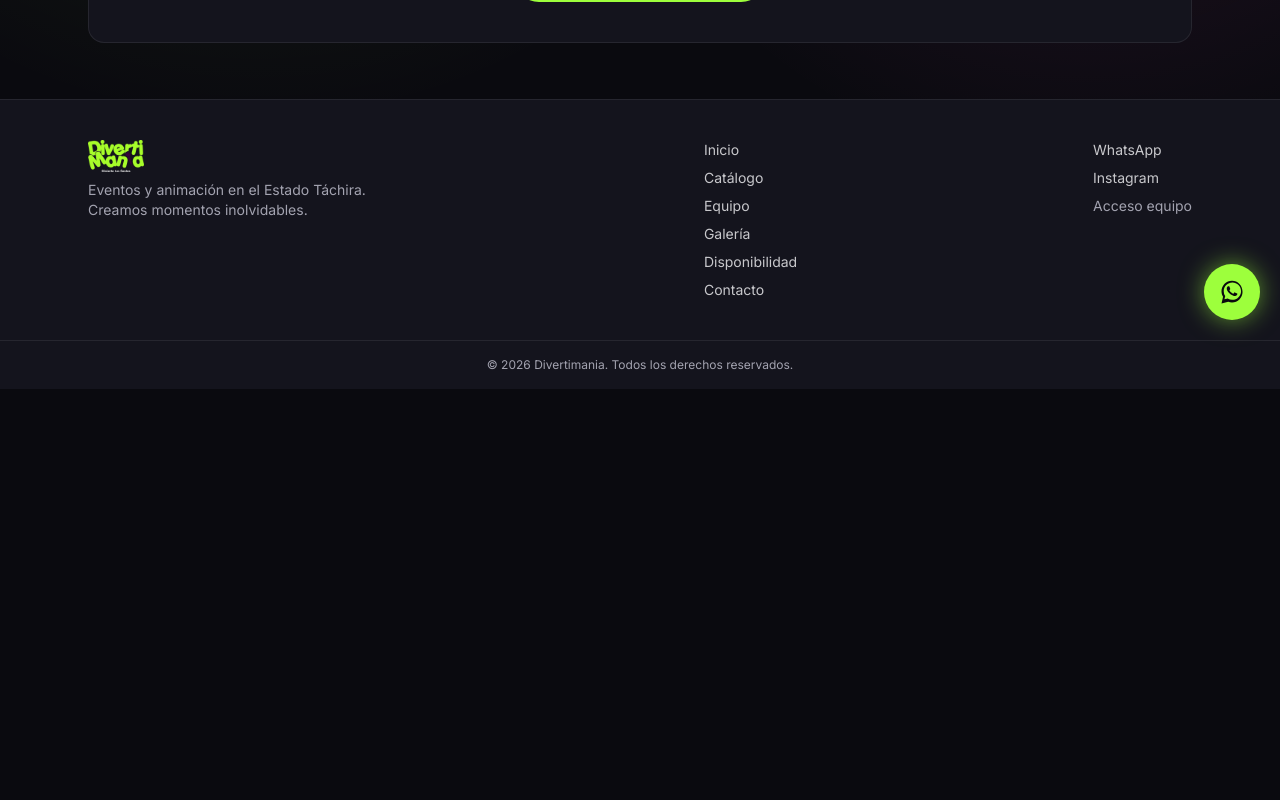
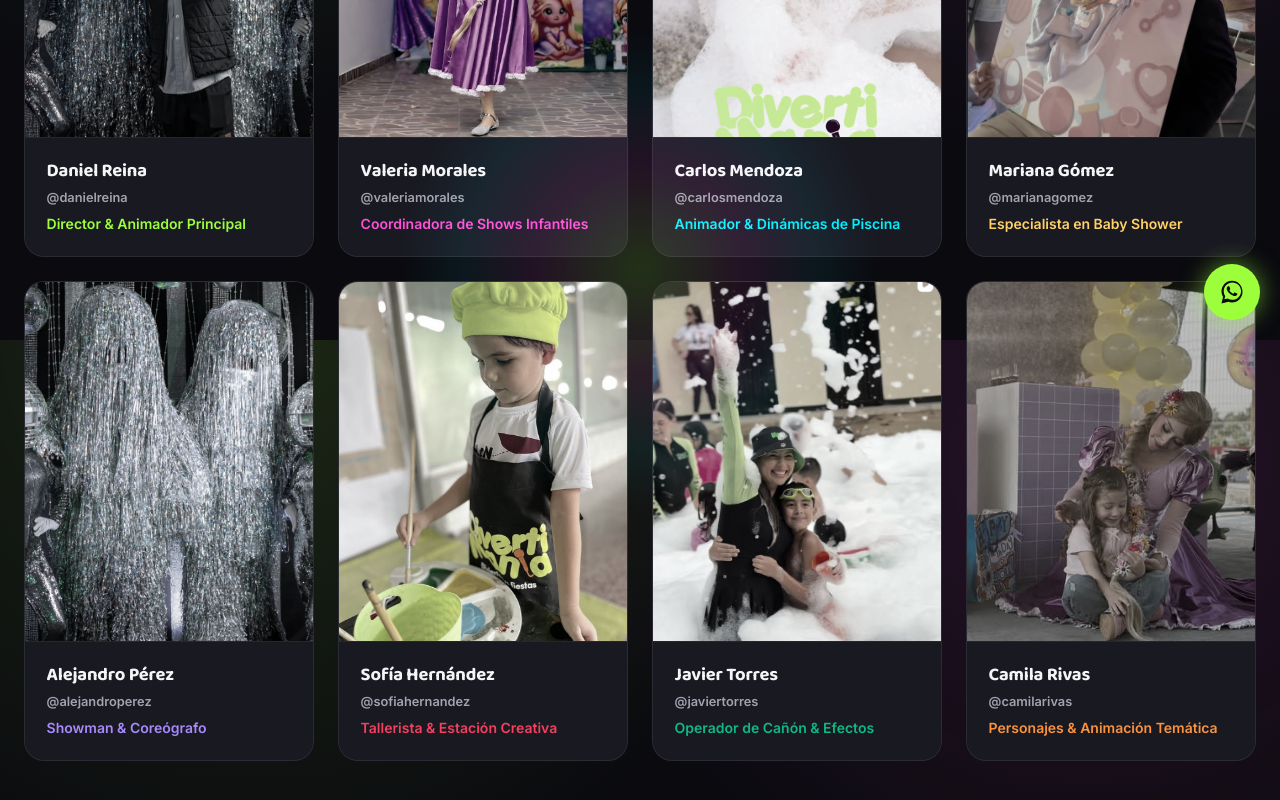
Before and after one commit to danielrein4-beep/divertimaniaweb, a Next.js app: page /equipo in a window 1280 px wide. Shown: the part 460-1260 px from the top of the page. Before the commit the page ends 849 px from the top, so only its background shows below. Built offline with nearby package versions, Linux system fonts and the light colour scheme; no server answers; the database is empty.

Commit message:
feat(equipo): integrar componente oficial ChromaGrid de React Bits con 8 tarjetas del equipo

```diff
--- a/app/(public)/equipo/page.tsx
+++ b/app/(public)/equipo/page.tsx
@@ -1,6 +1,17 @@
 import { prisma } from "@/lib/db";
 import { WHATSAPP_LINK } from "@/lib/site";
 import ChromaGrid from "@/components/site/ChromaGrid";
+
+const ACCENT_PALETTE = [
+  { border: "#9dff3c", gradient: "linear-gradient(145deg, #9dff3c, #0a0a0f)" },
+  { border: "#ff4fd8", gradient: "linear-gradient(210deg, #ff4fd8, #0a0a0f)" },
+  { border: "#00f0ff", gradient: "linear-gradient(165deg, #00f0ff, #0a0a0f)" },
+  { border: "#ffd166", gradient: "linear-gradient(195deg, #ffd166, #0a0a0f)" },
+  { border: "#a78bfa", gradient: "linear-gradient(225deg, #a78bfa, #0a0a0f)" },
+  { border: "#f43f5e", gradient: "linear-gradient(135deg, #f43f5e, #0a0a0f)" },
+  { border: "#10b981", gradient: "linear-gradient(145deg, #10b981, #0a0a0f)" },
+  { border: "#fb923c", gradient: "linear-gradient(210deg, #fb923c, #0a0a0f)" },
+];
 
 export default async function EquipoPage() {
   const recreadores = await prisma.recreador.findMany({
@@ -8,8 +19,22 @@ export default async function EquipoPage() {
     orderBy: { orden: "asc" },
   });
 
+  const items = recreadores.map((r, i) => {
+    const pal = ACCENT_PALETTE[i % ACCENT_PALETTE.length];
+    return {
+      id: r.id,
+      image: r.fotoUrl || "/images/bolas-disco-equipo.jpg",
+      title: r.nombre,
+      subtitle: r.cargo,
+      handle: `@${r.nombre.toLowerCase().replace(/[^a-z0-9]/g, "")}`,
+      borderColor: pal.border,
+      gradient: pal.gradient,
+      location: "Táchira, Venezuela",
+    };
+  });
+
   return (
-    <div className="mx-auto max-w-6xl px-4 py-14 sm:px-6">
+    <div className="mx-auto max-w-7xl px-4 py-14 sm:px-6">
       <div className="mb-12 text-center">
         <h1 className="font-display text-3xl font-extrabold sm:text-4xl">Nuestro equipo</h1>
         <p className="mt-2 text-muted">
@@ -17,11 +42,17 @@ export default async function EquipoPage() {
         </p>
       </div>
 
-      {recreadores.length === 0 ? (
-        <p className="text-center text-muted">Muy pronto vas a conocer aquí a todo el equipo.</p>
-      ) : (
-        <ChromaGrid items={recreadores} />
-      )}
+      <div className="relative w-full">
+        <ChromaGrid
+          items={items}
+          columns={4}
+          rows={2}
+          radius={300}
+          damping={0.45}
+          fadeOut={0.6}
+          ease="power3.out"
+        />
+      </div>
 
       <div className="mt-16 flex flex-col items-center gap-4 rounded-2xl border border-border bg-background-elevated p-10 text-center">
         <h2 className="text-2xl font-bold">¿Quieres a este equipo en tu evento?</h2>
--- a/components/site/ChromaGrid.css
+++ b/components/site/ChromaGrid.css
@@ -1,19 +1,20 @@
 .chroma-grid {
+  position: relative;
   display: grid;
-  grid-template-columns: repeat(1, minmax(0, 1fr));
-  gap: 1.75rem;
+  grid-template-columns: repeat(var(--cols, 4), minmax(0, 1fr));
+  gap: 1.5rem;
   width: 100%;
 }
 
-@media (min-width: 640px) {
+@media (max-width: 1024px) {
   .chroma-grid {
     grid-template-columns: repeat(2, minmax(0, 1fr));
   }
 }
 
-@media (min-width: 1024px) {
+@media (max-width: 640px) {
   .chroma-grid {
-    grid-template-columns: repeat(3, minmax(0, 1fr));
+    grid-template-columns: repeat(1, minmax(0, 1fr));
   }
 }
 
@@ -23,112 +24,98 @@
   flex-direction: column;
   border-radius: 1.25rem;
   background: var(--background-card, #191922);
-  border: 1px solid var(--border, rgba(255, 255, 255, 0.08));
+  border: 1.5px solid rgba(255, 255, 255, 0.08);
   overflow: hidden;
-  transition: transform 0.3s cubic-bezier(0.2, 0, 0, 1), box-shadow 0.3s ease, border-color 0.3s ease;
-  cursor: pointer;
-  outline: none;
-}
-
-.chroma-card::before {
-  content: "";
-  position: absolute;
-  inset: -1px;
-  border-radius: inherit;
-  background: radial-gradient(
-    400px circle at var(--mouse-x, 50%) var(--mouse-y, 50%),
-    var(--card-accent, var(--neon-green, #9dff3c)) 0%,
-    transparent 65%
-  );
-  opacity: 0;
-  transition: opacity 0.4s ease;
-  pointer-events: none;
+  transition: border-color 0.3s ease, transform 0.3s cubic-bezier(0.2, 0, 0, 1), box-shadow 0.3s ease;
   z-index: 1;
 }
 
-.chroma-card:hover,
-.chroma-card:focus-visible {
+.chroma-card:hover {
+  border-color: var(--card-border, #9dff3c);
   transform: translateY(-4px);
-  border-color: rgba(255, 255, 255, 0.2);
-  box-shadow: 0 16px 36px rgba(0, 0, 0, 0.5), 0 0 25px var(--card-glow, rgba(157, 255, 60, 0.25));
+  box-shadow: 0 16px 36px rgba(0, 0, 0, 0.5), 0 0 24px color-mix(in srgb, var(--card-border, #9dff3c) 40%, transparent);
 }
 
-.chroma-card:hover::before,
-.chroma-card:focus-visible::before {
-  opacity: 0.85;
-}
-
-.chroma-card__image-wrap {
+.chroma-img-wrapper {
   position: relative;
   width: 100%;
   aspect-ratio: 4 / 5;
   overflow: hidden;
   background: var(--background-elevated, #14141d);
   border-bottom: 1px solid var(--border, rgba(255, 255, 255, 0.08));
-  z-index: 2;
 }
 
-.chroma-card__image {
+.chroma-img-wrapper img {
   width: 100%;
   height: 100%;
   object-fit: cover;
   display: block;
-  filter: grayscale(85%) contrast(1.05);
+  filter: grayscale(60%);
   transition: filter 0.4s ease, transform 0.4s cubic-bezier(0.2, 0, 0, 1);
 }
 
-.chroma-card:hover .chroma-card__image,
-.chroma-card:focus-visible .chroma-card__image {
-  filter: grayscale(0%) contrast(1.02);
-  transform: scale(1.04);
+.chroma-card:hover .chroma-img-wrapper img {
+  filter: grayscale(0%);
+  transform: scale(1.05);
 }
 
-.chroma-card__content {
-  position: relative;
+.chroma-info {
   display: flex;
   flex-direction: column;
-  flex: 1;
   padding: 1.25rem 1.35rem 1.4rem;
-  z-index: 2;
   background: linear-gradient(to top, var(--background-card, #191922) 80%, rgba(25, 25, 34, 0.95));
 }
 
-.chroma-card__header {
-  display: flex;
-  align-items: center;
-  justify-content: space-between;
-  gap: 0.5rem;
-}
-
-.chroma-card__name {
+.chroma-info .name {
   font-family: var(--font-display), sans-serif;
-  font-size: 1.2rem;
+  font-size: 1.15rem;
   font-weight: 700;
   color: var(--foreground, #f5f5f7);
   letter-spacing: -0.01em;
 }
 
-.chroma-card__handle {
+.chroma-info .handle {
   font-size: 0.8rem;
   font-weight: 600;
   color: var(--muted, #a3a3b0);
-  transition: color 0.3s ease;
+  margin-top: 0.15rem;
 }
 
-.chroma-card:hover .chroma-card__handle {
-  color: var(--card-accent, var(--neon-green, #9dff3c));
+.chroma-info .role {
+  font-size: 0.875rem;
+  font-weight: 600;
+  color: var(--card-border, var(--neon-green, #9dff3c));
+  margin-top: 0.35rem;
 }
 
-.chroma-card__role {
-  font-size: 0.875rem;
-  font-weight: 600;
-  color: var(--card-accent, var(--neon-green, #9dff3c));
-  margin-top: 0.2rem;
+.chroma-info .location {
+  font-size: 0.8rem;
+  color: var(--muted, #a3a3b0);
+  margin-top: 0.35rem;
 }
 
-.chroma-card__desc {
-  font-size: 0.85rem;
-  line-height: 1.45;
-  color: var(--muted, #a3a3b0);
-  margin-top: 0.5rem;
+.chroma-overlay {
+  position: absolute;
+  inset: 0;
+  pointer-events: none;
+  z-index: 2;
+  border-radius: inherit;
+  background: radial-gradient(
+    circle var(--r, 300px) at var(--x, 50%) var(--y, 50%),
+    rgba(157, 255, 60, 0.16) 0%,
+    rgba(255, 79, 216, 0.1) 35%,
+    rgba(0, 240, 255, 0.06) 60%,
+    transparent 80%
+  );
+  mix-blend-mode: screen;
 }
+
+.chroma-fade {
+  position: absolute;
+  inset: 0;
+  pointer-events: none;
+  z-index: 3;
+  background: transparent;
+  opacity: 1;
+  transition: opacity 0.3s ease;
+}
--- a/components/site/ChromaGrid.tsx
+++ b/components/site/ChromaGrid.tsx
@@ -1,93 +1,215 @@
 "use client";
 
-import { useCallback, useRef, type CSSProperties, type MouseEvent } from "react";
-import Image from "next/image";
-import PlaceholderImage from "@/components/site/PlaceholderImage";
+import { useRef, useEffect } from "react";
+import { gsap } from "gsap";
 import "./ChromaGrid.css";
 
 export interface ChromaGridItem {
-  id: string;
-  nombre: string;
-  cargo: string;
-  descripcion: string;
-  fotoUrl: string | null;
-  handle?: string | null;
-  accentColor?: string;
+  id?: string;
+  image: string;
+  title: string;
+  subtitle: string;
+  handle?: string;
+  borderColor?: string;
+  gradient?: string;
+  url?: string;
+  location?: string;
 }
 
-interface ChromaGridProps {
-  items: ChromaGridItem[];
+export interface ChromaGridProps {
+  items?: ChromaGridItem[];
   className?: string;
+  radius?: number;
+  columns?: number;
+  rows?: number;
+  damping?: number;
+  fadeOut?: number;
+  ease?: string;
 }
 
-const ACCENT_COLORS = [
-  { color: "#9dff3c", glow: "rgba(157, 255, 60, 0.35)" },
-  { color: "#ffd166", glow: "rgba(255, 209, 102, 0.35)" },
-  { color: "#ff4fd8", glow: "rgba(255, 79, 216, 0.35)" },
-  { color: "#00f0ff", glow: "rgba(0, 240, 255, 0.35)" },
-  { color: "#a78bfa", glow: "rgba(167, 139, 250, 0.35)" },
-];
+export const ChromaGrid = ({
+  items,
+  className = "",
+  radius = 300,
+  columns = 4,
+  rows = 2,
+  damping = 0.45,
+  fadeOut = 0.6,
+  ease = "power3.out",
+}: ChromaGridProps) => {
+  const rootRef = useRef<HTMLDivElement>(null);
+  const fadeRef = useRef<HTMLDivElement>(null);
+  const setX = useRef<any>(null);
+  const setY = useRef<any>(null);
+  const pos = useRef({ x: 0, y: 0 });
 
-export default function ChromaGrid({ items, className = "" }: ChromaGridProps) {
-  const handleMouseMove = useCallback((e: MouseEvent<HTMLDivElement>) => {
+  const demo: ChromaGridItem[] = [
+    {
+      image: "/images/bolas-disco-equipo.jpg",
+      title: "Daniel Reina",
+      subtitle: "Director & Animador Principal",
+      handle: "@danielreina",
+      borderColor: "#9dff3c",
+      gradient: "linear-gradient(145deg, #9dff3c, #0a0a0f)",
+    },
+    {
+      image: "/images/princesa-rapunzel.jpg",
+      title: "Valeria Morales",
+      subtitle: "Coordinadora de Shows Infantiles",
+      handle: "@valeriamorales",
+      borderColor: "#ff4fd8",
+      gradient: "linear-gradient(210deg, #ff4fd8, #0a0a0f)",
+    },
+    {
+      image: "/images/dia-piscina-espuma.png",
+      title: "Carlos Mendoza",
+      subtitle: "Animador & Dinámicas de Piscina",
+      handle: "@carlosmendoza",
+      borderColor: "#00f0ff",
+      gradient: "linear-gradient(165deg, #00f0ff, #0a0a0f)",
+    },
+    {
+      image: "/images/baby-shower.png",
+      title: "Mariana Gómez",
+      subtitle: "Especialista en Baby Shower",
+      handle: "@marianagomez",
+      borderColor: "#ffd166",
+      gradient: "linear-gradient(195deg, #ffd166, #0a0a0f)",
+    },
+    {
+      image: "/images/bolas-disco-duo.jpg",
+      title: "Alejandro Pérez",
+      subtitle: "Showman & Coreógrafo",
+      handle: "@alejandroperez",
+      borderColor: "#a78bfa",
+      gradient: "linear-gradient(225deg, #a78bfa, #0a0a0f)",
+    },
+    {
+      image: "/images/diverti-artistas.png",
+      title: "Sofía Hernández",
+      subtitle: "Tallerista & Estación Creativa",
+      handle: "@sofiahernandez",
+      borderColor: "#f43f5e",
+      gradient: "linear-gradient(135deg, #f43f5e, #0a0a0f)",
+    },
+    {
+      image: "/images/espumania-foam.png",
+      title: "Javier Torres",
+      subtitle: "Operador de Cañón & Efectos",
+      handle: "@javiertorres",
+      borderColor: "#10b981",
+      gradient: "linear-gradient(145deg, #10b981, #0a0a0f)",
+    },
+    {
+      image: "/images/rapunzel-cumpleanos.png",
+      title: "Camila Rivas",
+      subtitle: "Personajes & Animación Temática",
+      handle: "@camilarivas",
+      borderColor: "#fb923c",
+      gradient: "linear-gradient(210deg, #fb923c, #0a0a0f)",
+    },
+  ];
+
+  const data = items?.length ? items : demo;
+
+  useEffect(() => {
+    const el = rootRef.current;
+    if (!el) return;
+    setX.current = gsap.quickSetter(el, "--x", "px");
+    setY.current = gsap.quickSetter(el, "--y", "px");
+    const { width, height } = el.getBoundingClientRect();
+    pos.current = { x: width / 2, y: height / 2 };
+    if (setX.current) setX.current(pos.current.x);
+    if (setY.current) setY.current(pos.current.y);
+  }, []);
+
+  const moveTo = (x: number, y: number) => {
+    gsap.to(pos.current, {
+      x,
+      y,
+      duration: damping,
+      ease,
+      onUpdate: () => {
+        if (setX.current) setX.current(pos.current.x);
+        if (setY.current) setY.current(pos.current.y);
+      },
+      overwrite: true,
+    });
+  };
+
+  const handleMove = (e: React.PointerEvent<HTMLDivElement>) => {
+    if (!rootRef.current) return;
+    const r = rootRef.current.getBoundingClientRect();
+    moveTo(e.clientX - r.left, e.clientY - r.top);
+    if (fadeRef.current) {
+      gsap.to(fadeRef.current, { opacity: 0, duration: 0.25, overwrite: true });
+    }
+  };
+
+  const handleLeave = () => {
+    if (fadeRef.current) {
+      gsap.to(fadeRef.current, {
+        opacity: 1,
+        duration: fadeOut,
+        overwrite: true,
+      });
+    }
+  };
+
+  const handleCardClick = (url?: string) => {
+    if (url) {
+      window.open(url, "_blank", "noopener,noreferrer");
+    }
+  };
+
+  const handleCardMove = (e: React.MouseEvent<HTMLElement>) => {
     const card = e.currentTarget;
     const rect = card.getBoundingClientRect();
     const x = e.clientX - rect.left;
     const y = e.clientY - rect.top;
     card.style.setProperty("--mouse-x", `${x}px`);
     card.style.setProperty("--mouse-y", `${y}px`);
-  }, []);
+  };
 
   return (
-    <div className={`chroma-grid ${className}`}>
-      {items.map((item, index) => {
-        const palette = ACCENT_COLORS[index % ACCENT_COLORS.length];
-        const accent = item.accentColor ?? palette.color;
-        const glow = palette.glow;
-
-        const cardStyle: CSSProperties = {
-          ["--card-accent" as string]: accent,
-          ["--card-glow" as string]: glow,
-        };
-
-        const handle = item.handle || `@${item.nombre.toLowerCase().replace(/\s+/g, "")}`;
-
-        return (
-          <div
-            key={item.id}
-            className="chroma-card"
-            style={cardStyle}
-            onMouseMove={handleMouseMove}
-            tabIndex={0}
-          >
-            <div className="chroma-card__image-wrap">
-              {item.fotoUrl ? (
-                <Image
-                  src={item.fotoUrl}
-                  alt={item.nombre}
-                  fill
-                  className="chroma-card__image"
-                  sizes="(max-width: 640px) 100vw, (max-width: 1024px) 50vw, 33vw"
-                />
-              ) : (
-                <PlaceholderImage
-                  label={item.nombre}
-                  className="aspect-[4/5] w-full rounded-none border-0"
-                />
-              )}
-            </div>
-
-            <div className="chroma-card__content">
-              <div className="chroma-card__header">
-                <h3 className="chroma-card__name">{item.nombre}</h3>
-                <span className="chroma-card__handle">{handle}</span>
-              </div>
-              <p className="chroma-card__role">{item.cargo}</p>
-              <p className="chroma-card__desc">{item.descripcion}</p>
-            </div>
+    <div
+      ref={rootRef}
+      className={`chroma-grid ${className}`}
+      style={{
+        ["--r" as string]: `${radius}px`,
+        ["--cols" as string]: columns,
+        ["--rows" as string]: rows,
+      }}
+      onPointerMove={handleMove}
+      onPointerLeave={handleLeave}
+    >
+      {data.map((c, i) => (
+        <article
+          key={c.id ?? i}
+          className="chroma-card"
+          onMouseMove={handleCardMove}
+          onClick={() => handleCardClick(c.url)}
+          style={{
+            ["--card-border" as string]: c.borderColor || "#9dff3c",
+            ["--card-gradient" as string]: c.gradient || "linear-gradient(145deg, #9dff3c, #0a0a0f)",
+            cursor: c.url ? "pointer" : "default",
+          }}
+        >
+          <div className="chroma-img-wrapper">
+            <img src={c.image} alt={c.title} loading="lazy" />
           </div>
-        );
-      })}
+          <footer className="chroma-info">
+            <h3 className="name">{c.title}</h3>
+            {c.handle && <span className="handle">{c.handle}</span>}
+            <p className="role">{c.subtitle}</p>
+            {c.location && <span className="location">{c.location}</span>}
+          </footer>
+        </article>
+      ))}
+      <div className="chroma-overlay" />
+      <div ref={fadeRef} className="chroma-fade" />
     </div>
   );
-}
+};
+
+export default ChromaGrid;
```
Also changed, not shown: prisma/seed.ts (+16 -0 lines).
